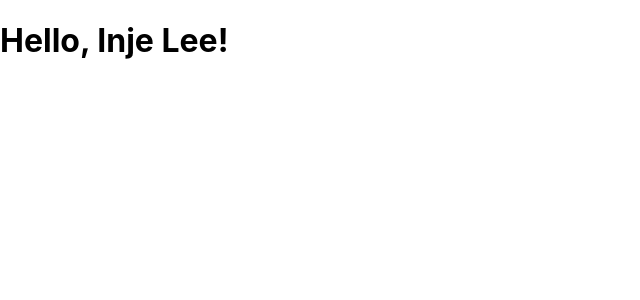
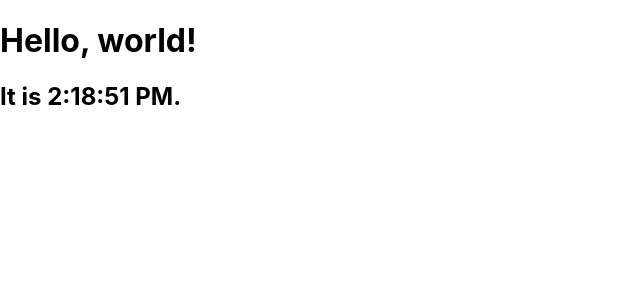
Before and after one commit to bjl0615/React_thory, a React (Create React App) app in the folder React_Chapter/my-app/: page / in a window 1280 px wide. Shown: the top 300 px of the page, without its empty margins (0-640 px from the left). Built offline with nearby package versions, Linux system fonts and the light colour scheme.

Commit message:
ADD index

```diff
--- a/React_Chapter/my-app/src/index.js
+++ b/React_Chapter/my-app/src/index.js
@@ -4,22 +4,23 @@
 import App from './App';
 import reportWebVitals from './reportWebVitals';
 
-const formatName = function (name) {
-  return name.firstName + " " + name.lastName;
+// ReactDOM.render(<App />, document.getElementsById('root'));
+
+function tick(){
+  const element = (
+    <div>
+        <h1>Hello, world!</h1>
+        <h2>It is {new Date().toLocaleTimeString()}.</h2>
+    </div>
+  );
+
+  ReactDOM.render(
+    element,
+    document.getElementById('root')
+  );
 }
 
-const name = {
-  firstName : "Inje",
-  lastName : "Lee",
-};
-
-const element = <h1>Hello, {formatName(name)}!</h1>
-
-
-ReactDOM.render(
-  element,
-  document.getElementById('root')
-);
+setInterval(tick,1000);
 
 // If you want to start measuring performance in your app, pass a function
 // to log results (for example: reportWebVitals(console.log))
```
